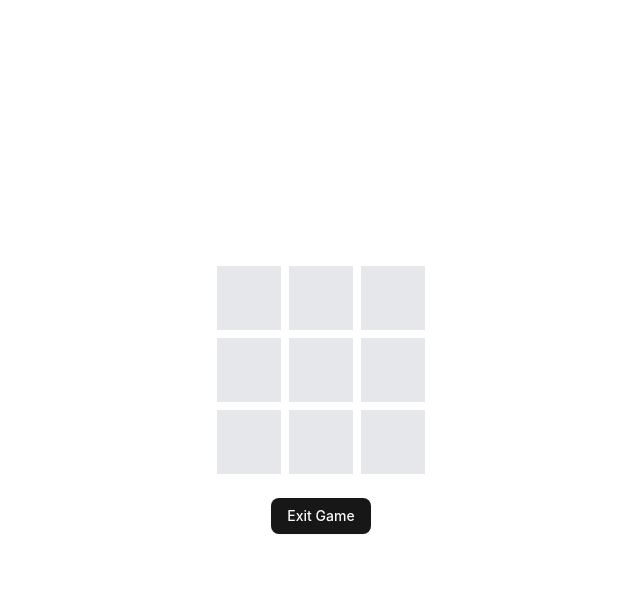
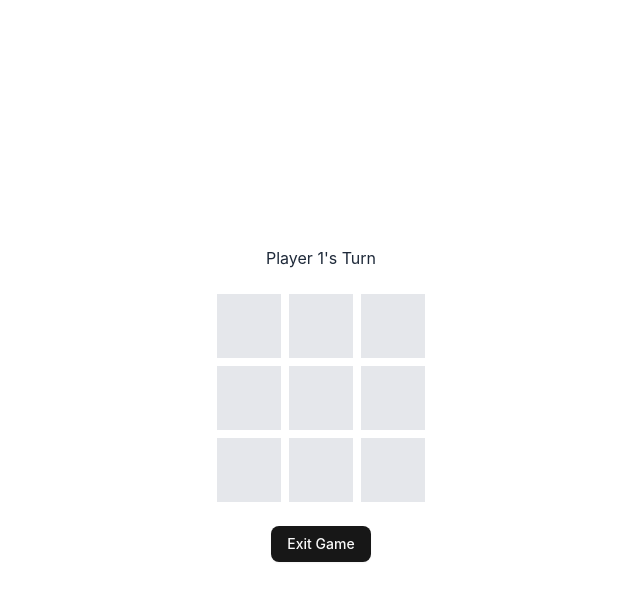
Before and after one commit to voidst1/tic-tac-toe-react-redux-rust, a React (Vite) app in the folder react-app/: page / in a window 1280 px wide. Both pictures are taken after a click on the button "Practice with Bot". Shown: the top 600 px of the page, without its empty margins (319-959 px from the left). Built offline with nearby package versions, Linux system fonts and the light colour scheme.

Commit message:
Add game end condition checks and UI

```diff
--- a/react-app/src/features/tic-tac-toe/gameLogic.ts
+++ b/react-app/src/features/tic-tac-toe/gameLogic.ts
@@ -1,7 +1,27 @@
-import { getBit, setBit } from "@/utils/bit-utils"
+import { getBit, mergeWithBitwiseOr, setBit } from "@/utils/bit-utils"
 
 export const NUMBER_OF_PLAYERS = 2
 export const NUMBER_OF_SQUARES = 3 * 3
+
+export enum Winner {
+  None = -1,
+  Player1 = 0,
+  Player2 = 1,
+  Draw = 2,
+}
+
+const WINNING_LINES = [
+  0b111000000, // Row 1
+  0b000111000, // Row 2
+  0b000000111, // Row 3
+  0b100100100, // Col 1
+  0b010010010, // Col 2
+  0b001001001, // Col 3
+  0b100010001, // Diagonal
+  0b001010100, // Anti-diagonal
+]
+
+const BOARD_FULL_MASK = 0b111111111
 
 export function getActivePlayerIdFromTurn(turnNumber: number): number {
   return turnNumber % NUMBER_OF_PLAYERS
@@ -29,3 +49,30 @@ export function isValidMove(bitboards: number[], position: number): boolean {
 export function playMove(bitboard: number, position: number): number {
   return setBit(bitboard, position)
 }
+
+// Return the winning lines if found, else return empty array
+function getWinningLines(bitboard: number): number[] {
+  const lines: number[] = []
+  for (const mask of WINNING_LINES) {
+    if ((bitboard & mask) === mask) {
+      lines.push(mask)
+    }
+  }
+  return lines
+}
+
+function isBoardFull(bitboards: number[]): boolean {
+  const mergedBitboard: number = mergeWithBitwiseOr(bitboards)
+  return (mergedBitboard & BOARD_FULL_MASK) === BOARD_FULL_MASK
+}
+
+export function getWinner(bitboards: number[], activePlayerId: number): Winner {
+  const winningLines: number[] = getWinningLines(bitboards[activePlayerId])
+  if (winningLines.length > 0) {
+    return activePlayerId
+  } else if (isBoardFull(bitboards)) {
+    return Winner.Draw
+  } else {
+    return Winner.None
+  }
+}
--- a/react-app/src/features/tic-tac-toe/pages/GamePage.tsx
+++ b/react-app/src/features/tic-tac-toe/pages/GamePage.tsx
@@ -1,15 +1,42 @@
 import type { JSX } from "react"
-import { useAppDispatch } from "@/app/hooks"
+import { useAppDispatch, useAppSelector } from "@/app/hooks"
 import { Button } from "@/components/ui/button"
-import { NUMBER_OF_SQUARES } from "../gameLogic"
-import { exitGame } from "../ticTacToeSlice"
+import { NUMBER_OF_SQUARES, Winner } from "../gameLogic"
+import { exitGame, selectActivePlayerId, selectWinner } from "../ticTacToeSlice"
 import { Square } from "../Square"
 
 export const GamePage = (): JSX.Element => {
+  const winner: Winner = useAppSelector(state => selectWinner(state))
+  const activePlayerId: number = useAppSelector(state =>
+    selectActivePlayerId(state),
+  )
   const dispatch = useAppDispatch()
+
+  function getTurnText(): string {
+    if (winner === Winner.None) {
+      return `Player ${String(activePlayerId + 1)}'s Turn`
+    }
+    return ""
+  }
+
+  function getResultText(): string {
+    switch (winner) {
+      case Winner.Player1:
+        return "Player 1 (O) Wins"
+      case Winner.Player2:
+        return "Player 2 (X) Wins"
+      case Winner.Draw:
+        return "Draw"
+      case Winner.None:
+        return ""
+    }
+  }
 
   return (
     <div className="flex flex-col items-center justify-center min-h-svh">
+      <div className="py-2 text-gray-800">{getTurnText()}</div>
+      <div className="py-2 text-gray-800">{getResultText()}</div>
+
       <div className="grid grid-cols-3 gap-2">
         {Array.from({ length: NUMBER_OF_SQUARES }).map((_, i) => (
           <Square key={i} id={i} />
--- a/react-app/src/features/tic-tac-toe/ticTacToeSlice.ts
+++ b/react-app/src/features/tic-tac-toe/ticTacToeSlice.ts
@@ -29,6 +29,7 @@ export type TicTacToeSliceState = {
   players: Player[]
   bitboards: number[]
   turnNumber: number
+  winner: gameLogic.Winner
 }
 
 const initialState: TicTacToeSliceState = {
@@ -36,6 +37,7 @@ const initialState: TicTacToeSliceState = {
   players: [],
   bitboards: [0, 0],
   turnNumber: 0,
+  winner: gameLogic.Winner.None,
 }
 
 export const ticTacToeSlice = createAppSlice({
@@ -80,7 +82,14 @@ export const ticTacToeSlice = createAppSlice({
             state.bitboards[activePlayerId],
             position,
           )
-          state.turnNumber++
+
+          // Check for game end
+          state.winner = gameLogic.getWinner(state.bitboards, activePlayerId)
+          if (state.winner === gameLogic.Winner.None) {
+            state.turnNumber++
+          } else {
+            state.gameStatus = GameStatus.GameEnded
+          }
         }
       },
     ),
@@ -93,6 +102,8 @@ export const ticTacToeSlice = createAppSlice({
 
     selectActivePlayerId: state =>
       gameLogic.getActivePlayerIdFromTurn(state.turnNumber),
+
+    selectWinner: state => state.winner,
 
     // returns player id if square is occupied, else return null
     selectSquare: (state, position: number) => {
@@ -107,4 +118,5 @@ export const {
   selectActivePlayer,
   selectActivePlayerId,
   selectSquare,
+  selectWinner,
 } = ticTacToeSlice.selectors
--- a/react-app/src/utils/bit-utils.ts
+++ b/react-app/src/utils/bit-utils.ts
@@ -10,3 +10,10 @@ export function clearBit(a: number, position: number): number {
 export function flipBit(a: number, position: number): number {
   return a ^ (1 << position)
 }
+
+export function mergeWithBitwiseOr(numbers: number[]): number {
+  if (numbers.length === 0) {
+    throw new Error("Array must contain at least one number.")
+  }
+  return numbers.reduce((acc, curr) => acc | curr)
+}
```
